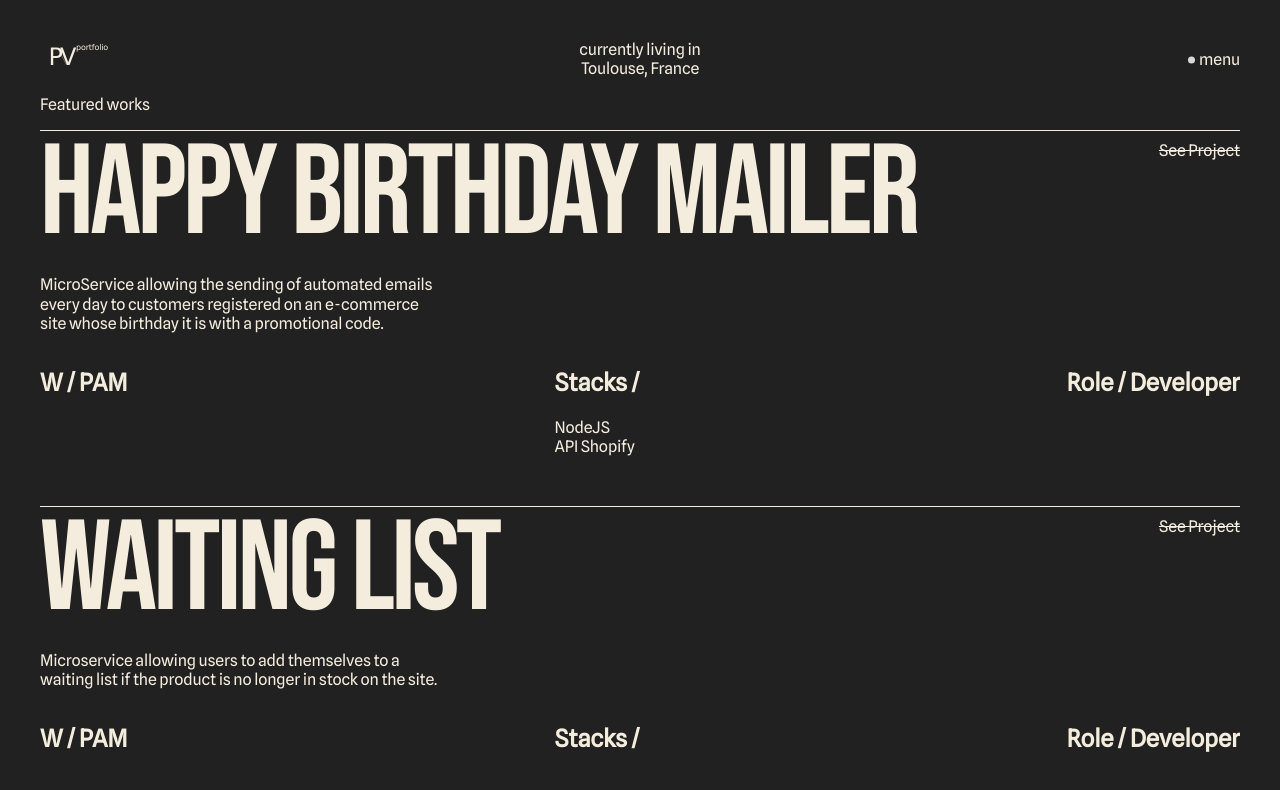
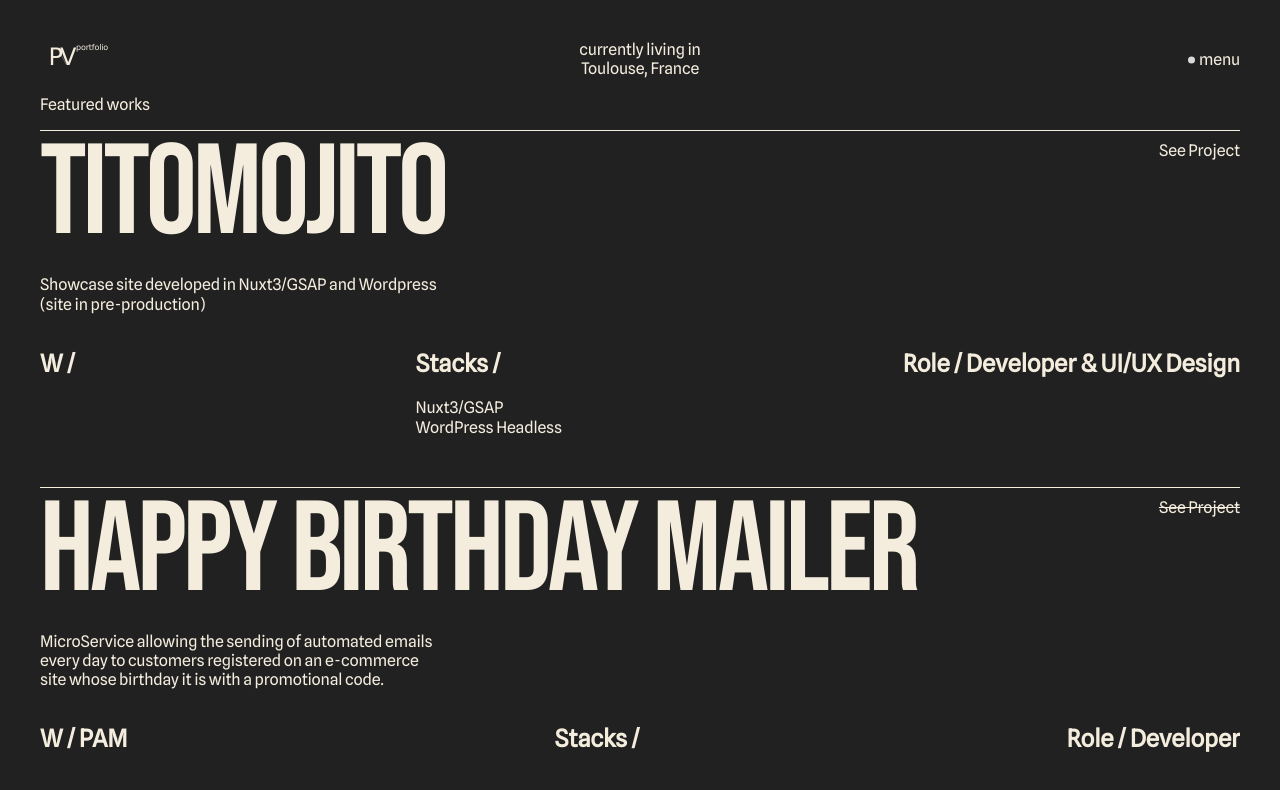
Before and after one commit to tifiloutube/my-portfolio, a Nuxt app in the folder portfolio/: page /Work in a window 1280 px wide. Shown: the top 790 px of the page. Built offline with nearby package versions, Linux system fonts and the light colour scheme.

Commit message:
Update ExperiencePro.vue

```diff
--- a/portfolio/components/WorkPage/ExperiencePro.vue
+++ b/portfolio/components/WorkPage/ExperiencePro.vue
@@ -67,6 +67,48 @@ onMounted(() => {
       Featured works
     </p>
     <article class="container">
+      <div class="project">
+        <div class="container-title">
+          <h1 class="h2 project-title">
+            TitoMojito
+          </h1>
+          <a href="https://tito-mojito.vercel.app" target="_blank" class="project-git">
+            See Project
+          </a>
+        </div>
+        <div class="project-description">
+          <p>
+            Showcase site developed in Nuxt3/GSAP and Wordpress (site in pre-production)
+          </p>
+        </div>
+        <div class="project-collaborateurs">
+          <div>
+            <h2>
+              W /
+            </h2>
+          </div>
+          <div>
+            <h2>
+              Stacks /
+            </h2>
+            <div>
+              <ul>
+                <li>
+                  Nuxt3/GSAP
+                </li>
+                <li>
+                  WordPress Headless
+                </li>
+              </ul>
+            </div>
+          </div>
+          <div>
+            <h2>
+              Role / Developer & UI/UX Design
+            </h2>
+          </div>
+        </div>
+      </div>
       <div class="project">
         <div class="container-title">
           <h1 class="h2 project-title">
```
